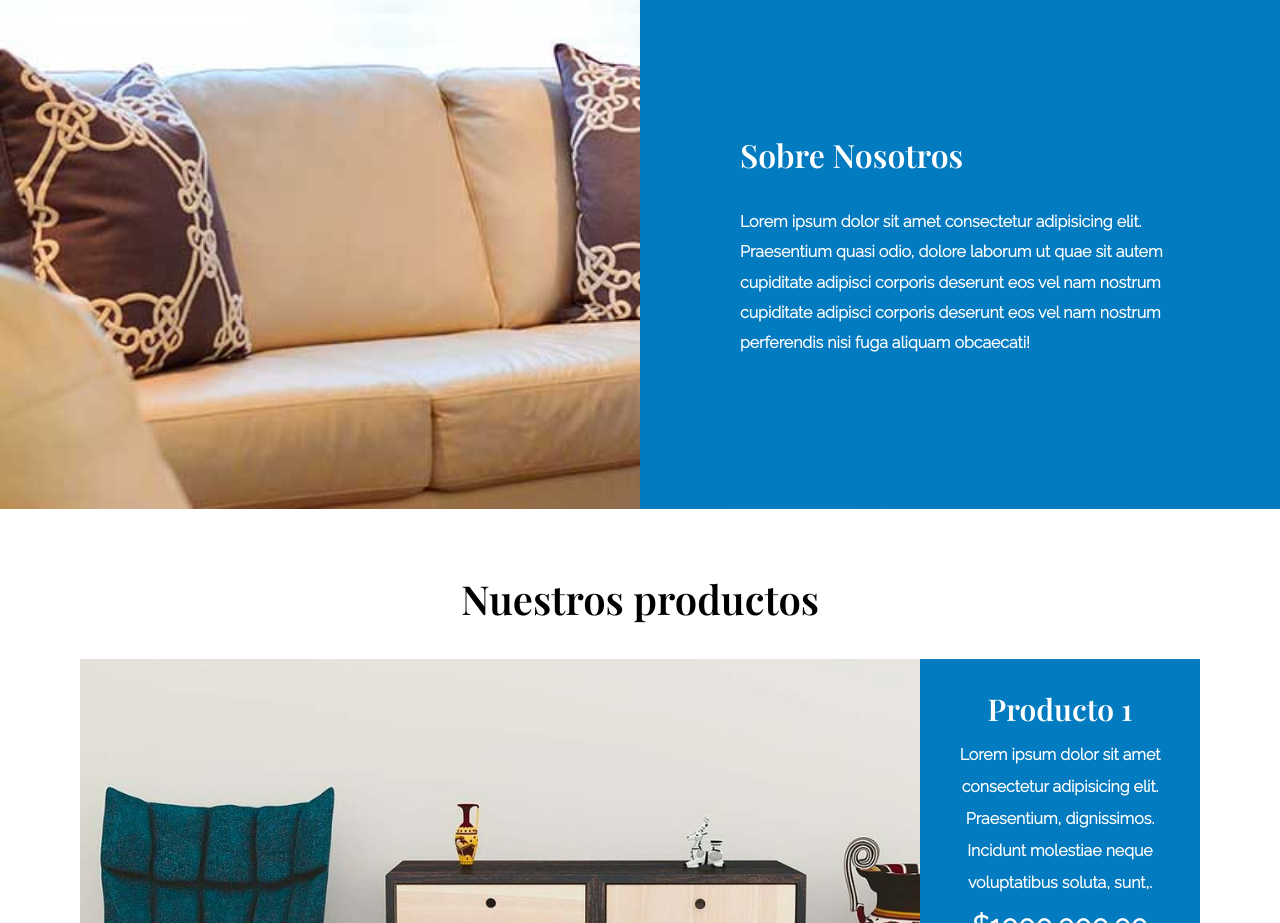
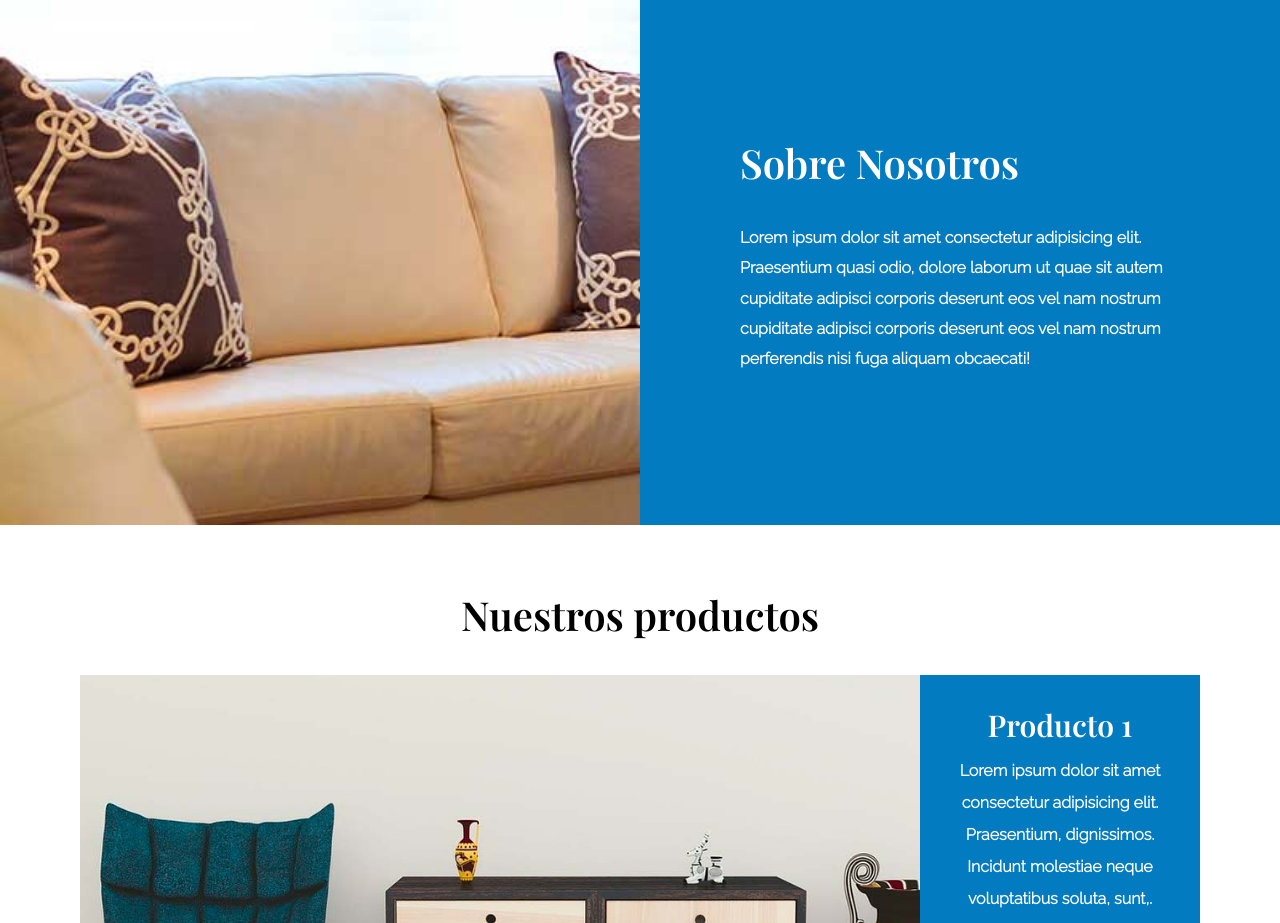
Before and after one commit to edypto/semana-3-reto-cuatro, a plain HTML site: page index.html in a window 1280 px wide. Shown: the part 1320-2243 px from the top of the page. Drawn offline with nearby package versions, Linux system fonts and the light colour scheme.

Commit message:
reto cuatro terminado

```diff
--- a/style.css
+++ b/style.css
@@ -198,7 +198,7 @@ p{
 }
 
 .nosotros-heading{
-    font-size: 3.2rem;
+   font-size: 3.2rem;
     color: white;
     margin-bottom: 2rem;
 }
@@ -224,6 +224,9 @@ p{
 
     .text-container{
         grid-column: 2/3;
+    }
+    .nosotros-heading{
+        font-size: 4rem;
     }
 }
 
```
Also changed, not shown: index.html (+1 -1 lines).
